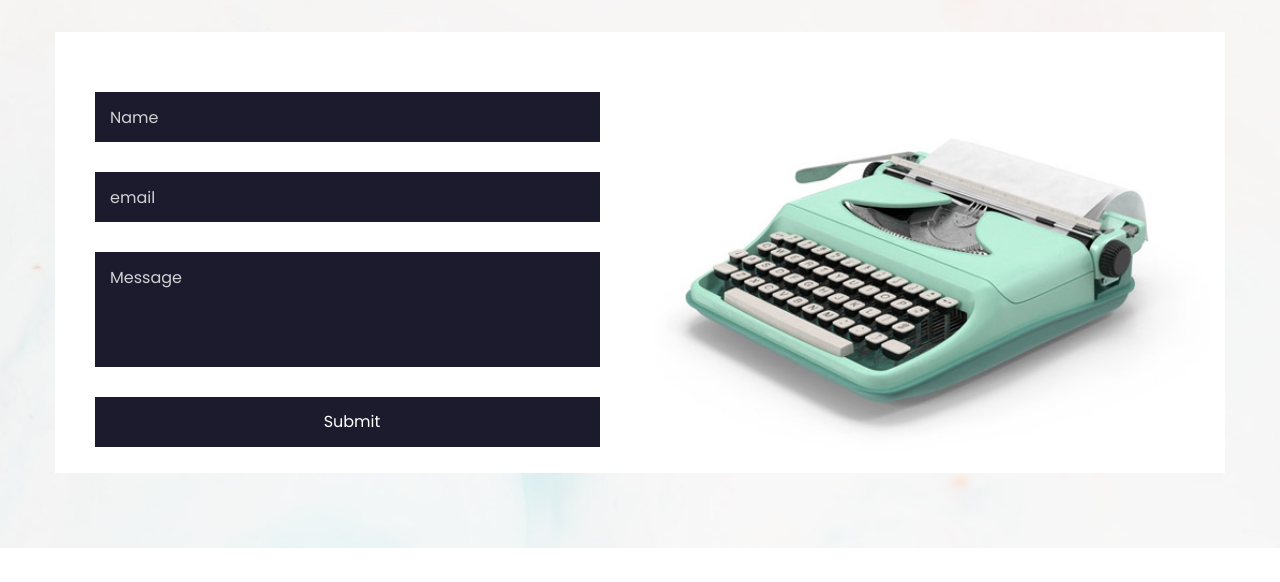
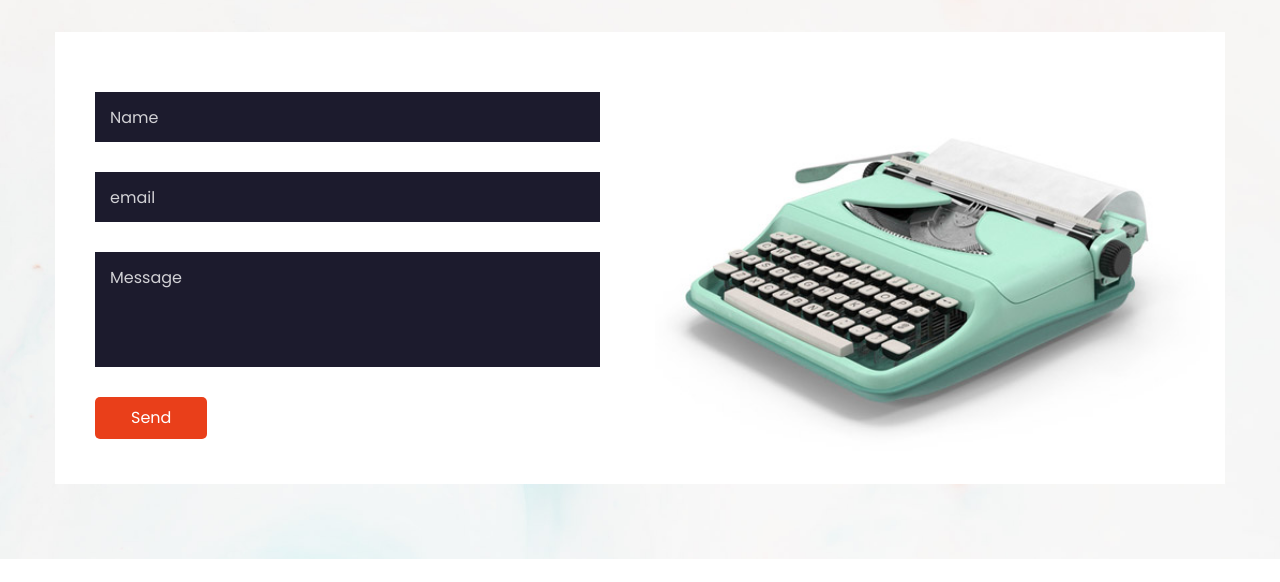
Before and after one commit to ParthP3/ParthP3.github.io, a plain HTML site: page contact.html in a window 1280 px wide. Shown: the part 218-800 px from the top of the page. Drawn offline with nearby package versions, Linux system fonts and the light colour scheme.

Commit message:
Form responses

```diff
--- a/contact.html
+++ b/contact.html
@@ -101,7 +101,7 @@
                 <input type="text" placeholder="Name" name="name">
                 <input type="email" placeholder="email" name="email">
                 <input type="text" placeholder="Message" class="message_input" name="message">
-                <input type="submit" name="submit" id="submit" value="Submit">
+                <button type="submit">Send</button>
               </form>
             </div>
           </div>
```
Also changed, not shown: index.html (+1 -1 lines).
